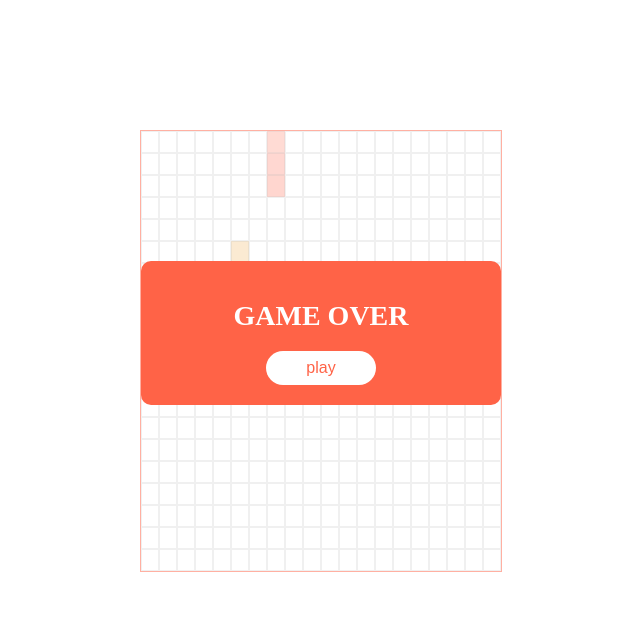
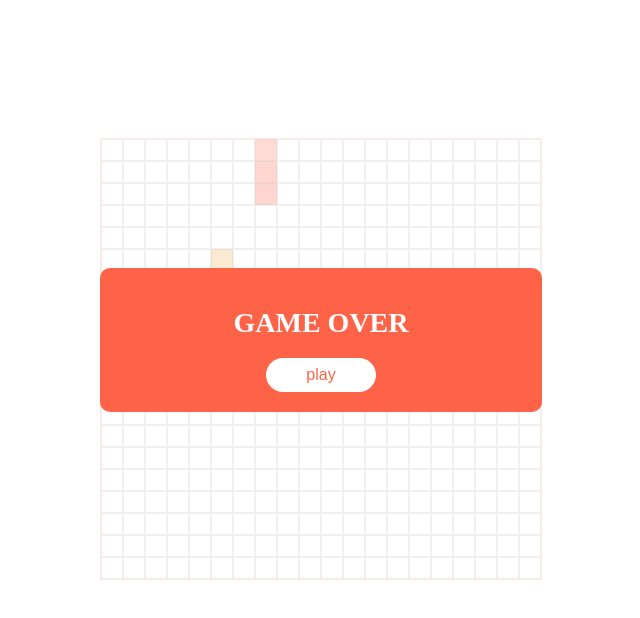
Before and after one commit to Lanas-Corner/snake_game, a React (Vite) app: page / in a window 1280 px wide. Shown: the top 618 px of the page, without its empty margins (319-959 px from the left). Built offline with nearby package versions, Linux system fonts and the light colour scheme.

Commit message:
fix: game offset size

```diff
--- a/index.html
+++ b/index.html
@@ -7,7 +7,7 @@
     <title>Snake Game</title>
   </head>
   <body>
-    <div id="root"></div>
+    <div id="root" style="text-align: center"></div>
     <script type="module" src="/src/main.tsx"></script>
   </body>
 </html>
--- a/src/App.tsx
+++ b/src/App.tsx
@@ -25,122 +25,6 @@ function App() {
   const { direction, resetDirection } = useDirection(isLost);
   const xGrid = Array.from(Array(maxLength).keys());
   const yGrid = Array.from(Array(maxLength).keys());
-
-  // function handleDirection() {
-  //   if (direction === DirectionType.Up) {
-  //     setSnake((oldSnake) => {
-  //       const firstEl = oldSnake[0];
-  //       if (firstEl.x <= 0) {
-  //         setIsLost(true);
-  //         return oldSnake;
-  //       } else {
-  //         const newOffset = {
-  //           x: firstEl.x - 1,
-  //           y: firstEl.y,
-  //         };
-  //         if (
-  //           oldSnake.find(
-  //             (offset) => offset.x === newOffset.x && offset.y === newOffset.y
-  //           )
-  //         ) {
-  //           setIsLost(true);
-  //           return oldSnake;
-  //         }
-  //         if (newOffset.x == apple?.x && newOffset.y == apple?.y) {
-  //           updateApple([newOffset, ...oldSnake]);
-  //           return [newOffset, ...oldSnake];
-  //         } else {
-  //           const snake = oldSnake.slice(0, oldSnake.length - 1);
-  //           return [newOffset, ...snake];
-  //         }
-  //       }
-  //     });
-  //   } else if (direction === DirectionType.Down) {
-  //     setSnake((oldSnake) => {
-  //       const firstEl = oldSnake[0];
-  //       if (firstEl.x >= maxLength - 1) {
-  //         setIsLost(true);
-  //         return oldSnake;
-  //       } else {
-  //         const newOffset = {
-  //           x: firstEl.x + 1,
-  //           y: firstEl.y,
-  //         };
-  //         if (
-  //           oldSnake.find(
-  //             (offset) => offset.x === newOffset.x && offset.y === newOffset.y
-  //           )
-  //         ) {
-  //           setIsLost(true);
-  //           return oldSnake;
-  //         }
-  //         if (newOffset.x == apple?.x && newOffset.y == apple?.y) {
-  //           updateApple([newOffset, ...oldSnake]);
-  //           return [newOffset, ...oldSnake];
-  //         } else {
-  //           const snake = oldSnake.slice(0, oldSnake.length - 1);
-  //           return [newOffset, ...snake];
-  //         }
-  //       }
-  //     });
-  //   } else if (direction === DirectionType.Left) {
-  //     setSnake((oldSnake) => {
-  //       const firstEl = oldSnake[0];
-  //       if (firstEl.y <= 0) {
-  //         setIsLost(true);
-  //         return oldSnake;
-  //       } else {
-  //         const newOffset = {
-  //           x: firstEl.x,
-  //           y: firstEl.y - 1,
-  //         };
-  //         if (
-  //           oldSnake.find(
-  //             (offset) => offset.x === newOffset.x && offset.y === newOffset.y
-  //           )
-  //         ) {
-  //           setIsLost(true);
-  //           return oldSnake;
-  //         }
-  //         if (newOffset.x == apple?.x && newOffset.y == apple?.y) {
-  //           updateApple([newOffset, ...oldSnake]);
-  //           return [newOffset, ...oldSnake];
-  //         } else {
-  //           const snake = oldSnake.slice(0, oldSnake.length - 1);
-  //           return [newOffset, ...snake];
-  //         }
-  //       }
-  //     });
-  //   } else if (direction === DirectionType.Right) {
-  //     setSnake((oldSnake) => {
-  //       const firstEl = oldSnake[0];
-  //       if (firstEl.y >= maxLength - 1) {
-  //         setIsLost(true);
-  //         return oldSnake;
-  //       } else {
-  //         const newOffset = {
-  //           x: firstEl.x,
-  //           y: firstEl.y + 1,
-  //         };
-  //         if (
-  //           oldSnake.find(
-  //             (offset) => offset.x === newOffset.x && offset.y === newOffset.y
-  //           )
-  //         ) {
-  //           setIsLost(true);
-  //           return oldSnake;
-  //         }
-  //         if (newOffset.x == apple?.x && newOffset.y == apple?.y) {
-  //           updateApple([newOffset, ...oldSnake]);
-  //           return [newOffset, ...oldSnake];
-  //         } else {
-  //           const snake = oldSnake.slice(0, oldSnake.length - 1);
-  //           return [newOffset, ...snake];
-  //         }
-  //       }
-  //     });
-  //   }
-  // }
 
   function handleSnake() {
     setSnake((oldSnake) => {
@@ -230,15 +114,19 @@ function App() {
   return (
     <div
       style={{
-        border: "1px solid rgba(255, 99, 71, 0.5)",
-        width: 360,
-        height: 440,
+        display: "inline-flex",
         margin: "130px auto",
         padding: 0,
         position: "relative",
       }}
     >
-      <div style={{ opacity: isLost ? "0.3" : "1" }}>
+      <div
+        style={{
+          opacity: isLost ? "0.3" : "1",
+          display: "flex",
+          border: "1px solid rgba(255, 99, 71, 0.5)",
+        }}
+      >
         <table style={{ borderSpacing: 0 }}>
           <tbody style={{}}>
             {xGrid.map((numX) => (
```
